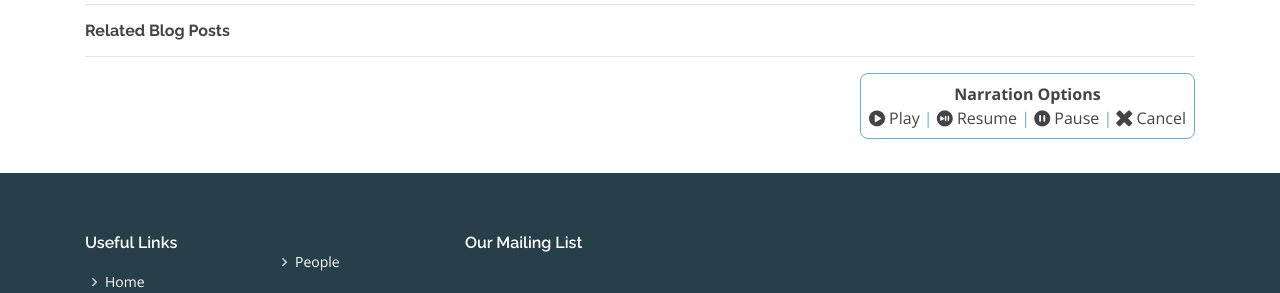
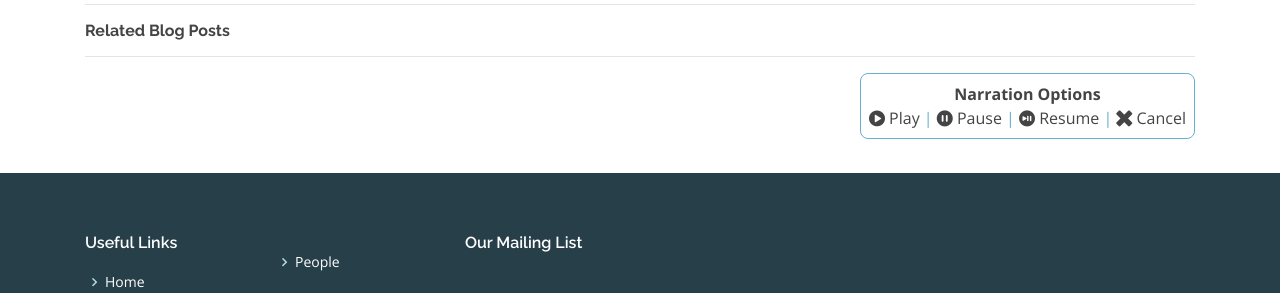
Before and after one commit to Mgeraci19/CS4SG.github.io, a Jekyll site: the page built from _research_projects/fai.md, in a window 1280 px wide and 900 px high, scrolled down 621 px. Shown: the part 295-588 px from the top of the window. Built offline with Jekyll 4.4.1, drawn with Linux system fonts in a browser that asks for light colours.

Commit message:
Update research_project.html

```diff
--- a/_layouts/research_project.html
+++ b/_layouts/research_project.html
@@ -1,8 +1,7 @@
 ---
 layout: default
 ---
-<script src="https://code.responsivevoice.org/responsivevoice.js?key=lVdzB2jO"></script>
-<script src="https://ajax.googleapis.com/ajax/libs/jquery/3.5.1/jquery.min.js"></script>
+
 <div id="speak_content">
 {{ content | markdownify }}
 <hr/>
@@ -98,11 +97,4 @@ layout: default
 <!---------------------------->
 </div>
 
-<div id="speech_options" style="float:right; border: 1px solid #67b0d1; border-radius: 8px; padding: 8px;">
-    <center><b>Narration Options</b></center>
-    <a onclick="responsiveVoice.speak($('#speak_content').text());" style="cursor: pointer;"><i class="icofont-play-alt-1"></i> Play</a>  <font color="#67b0d1">|</font>
-    <a onclick="responsiveVoice.resume();" style="cursor: pointer;"><i class="icofont-play-pause"></i> Resume</a>  <font color="#67b0d1">|</font>
-    <a onclick="responsiveVoice.pause();" style="cursor: pointer;"><i class="icofont-pause"></i> Pause</a>  <font color="#67b0d1">|</font>
-    <a onclick="responsiveVoice.cancel();" style="cursor: pointer;"><i class="icofont-ui-close"></i> Cancel</a>
-</div>
-<br/>
+{%- include narration.html -%}
```
